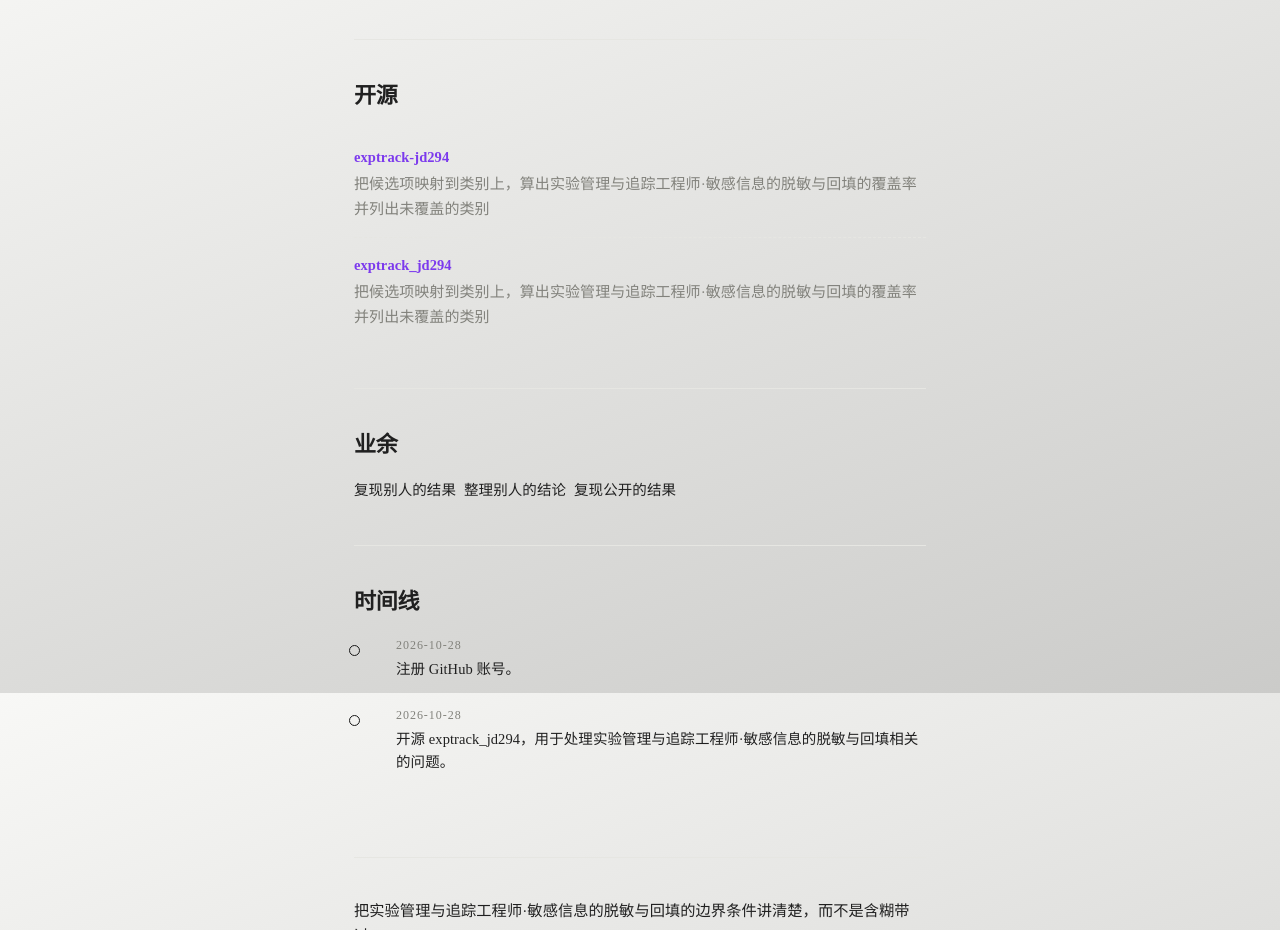
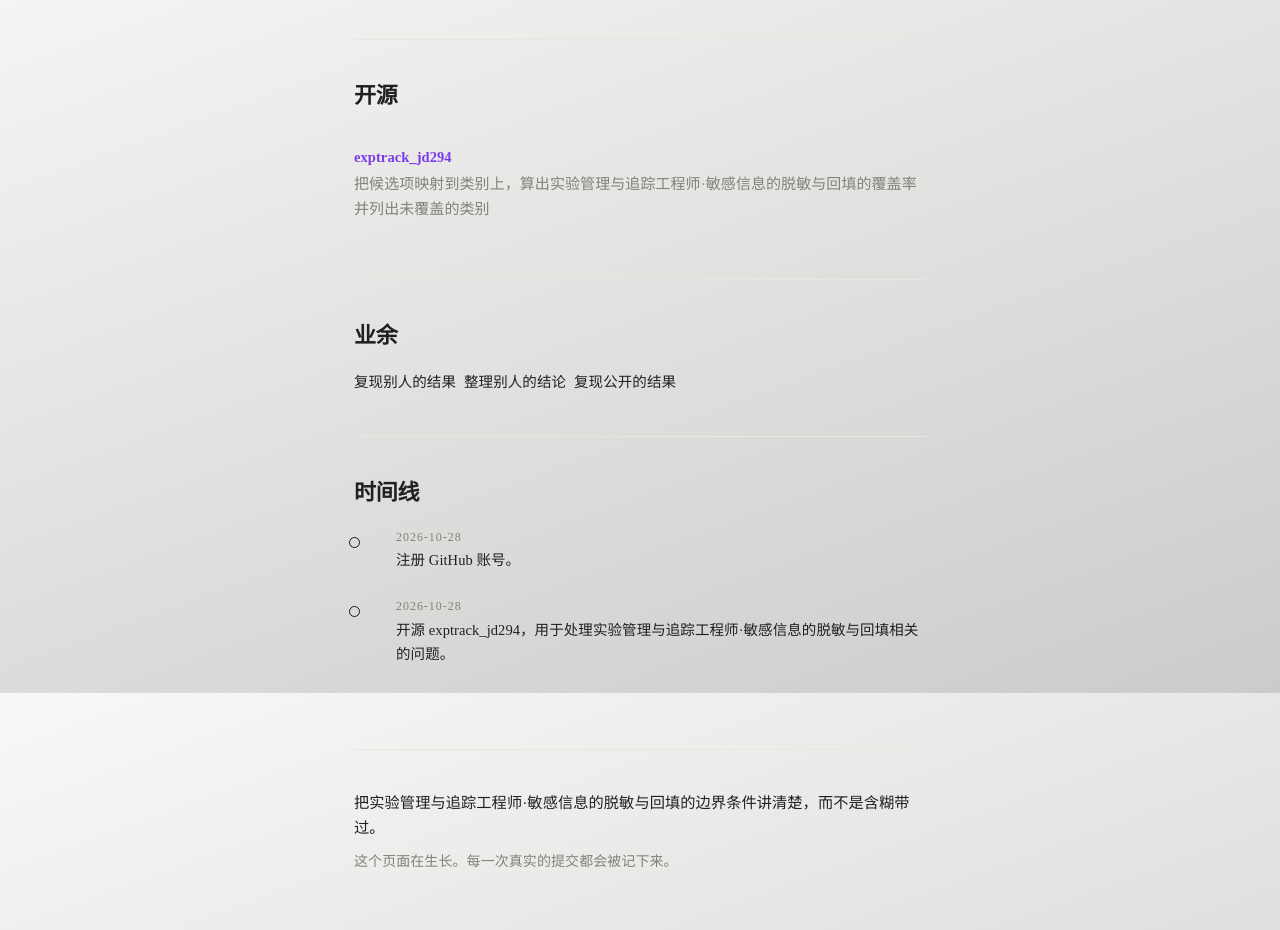
Before and after one commit to lioniracee/lioniracee.github.io, a plain HTML site: page index.html in a window 1280 px wide. Shown: the part 907-1837 px from the top of the page. Drawn offline with Linux system fonts and the light colour scheme.

Commit message:
fix: 更新个人站点

```diff
--- a/index.html
+++ b/index.html
@@ -102,9 +102,6 @@ body::before{content:'';display:block;height:5px;background:#171717;position:sti
 <section id="work">
   <h2>开源</h2>
   <ul class="repos">
-    <li><div class="name"><a href="https://github.com/lioniracee/exptrack-jd294" rel="noopener">exptrack-jd294</a></div>
-      <div class="desc">把候选项映射到类别上，算出实验管理与追踪工程师·敏感信息的脱敏与回填的覆盖率并列出未覆盖的类别</div>
-    </li>
     <li><div class="name"><a href="https://github.com/lioniracee/exptrack_jd294" rel="noopener">exptrack_jd294</a></div>
       <div class="desc">把候选项映射到类别上，算出实验管理与追踪工程师·敏感信息的脱敏与回填的覆盖率并列出未覆盖的类别</div>
     </li>
```
